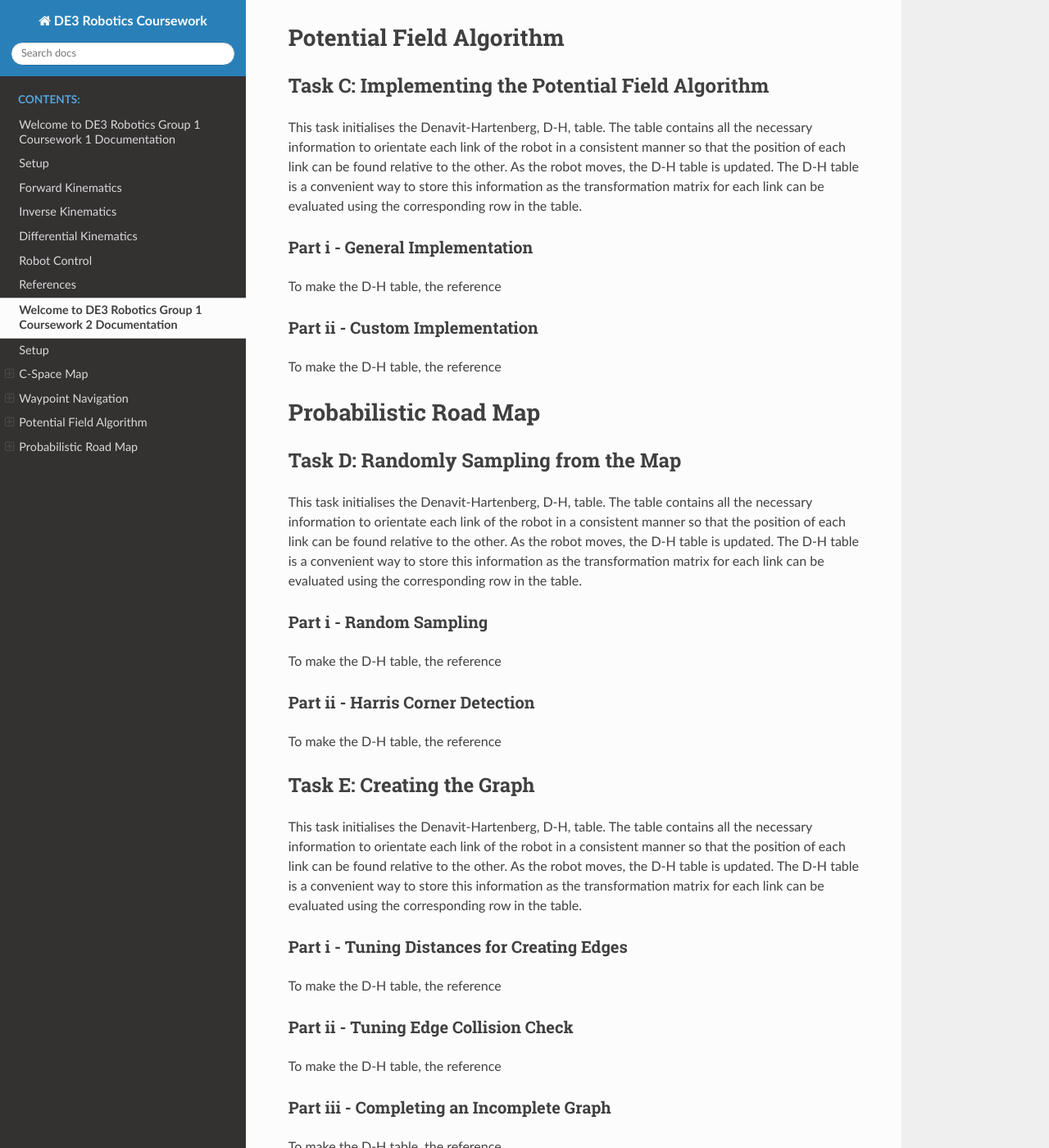
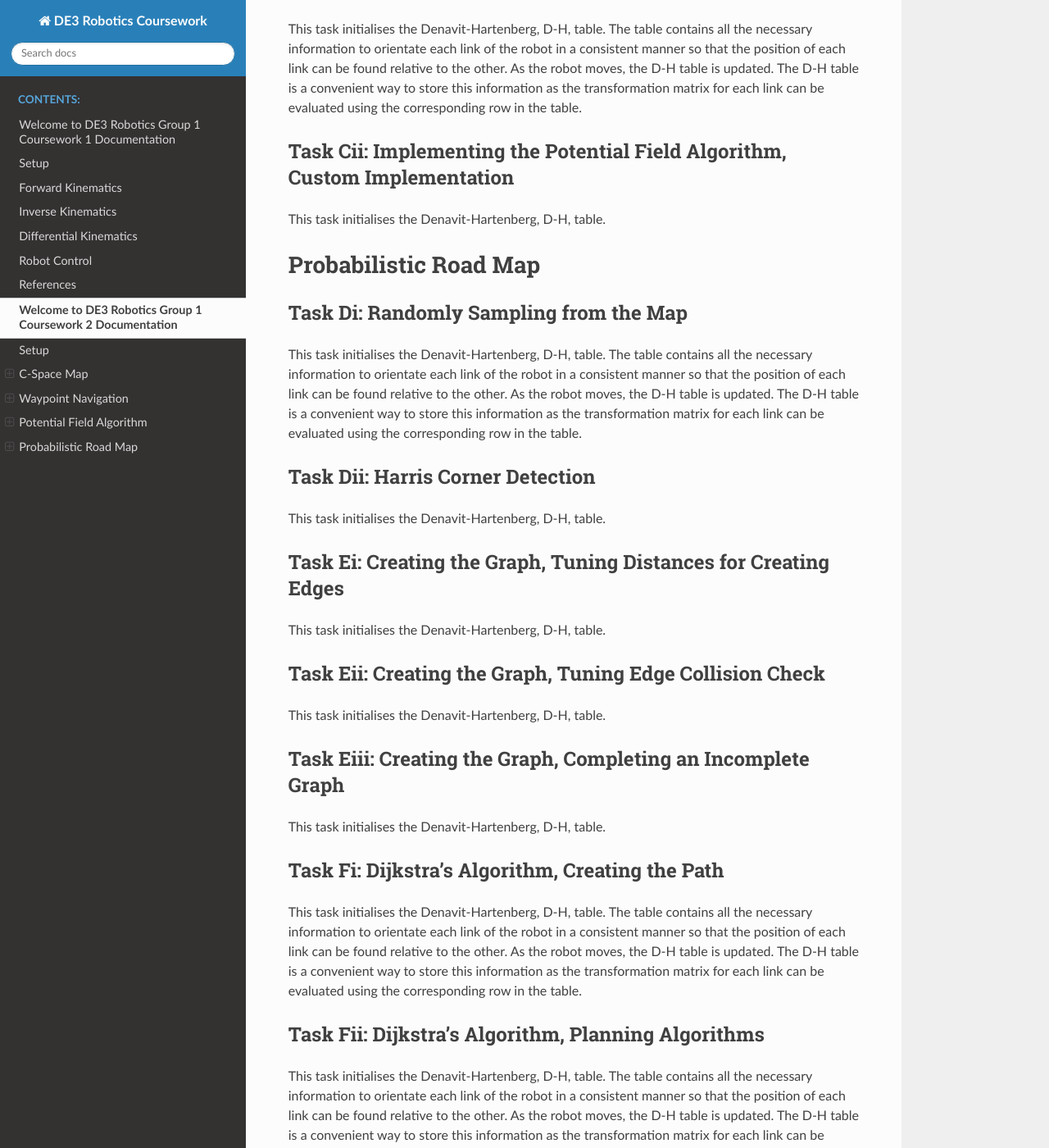
Before and after one commit to oliver-veal/robotics-coursework, a Sphinx documentation site: the page built from docs/source/coursework2.rst, in a window 1280 px wide and 1400 px high, scrolled down 1438 px. Shown: the whole window at 82% size. Built offline with Sphinx 7.4.7 and the Read the Docs theme 2.0.0, drawn with Linux system fonts in a browser that asks for light colours; some of the changed text lies outside the part shown.

Commit message:
Coursework 2 updates

```diff
--- a/docs/source/coursework2.rst
+++ b/docs/source/coursework2.rst
@@ -30,23 +30,18 @@
 C-Space Map
 ==================
 
--------------------------------
-Task A: C-Space Dilation
--------------------------------
+----------------------------------------
+Task Ai : C-Space Dilation, Square Mask
+----------------------------------------
 
 This task initialises the Denavit-Hartenberg, D-H, table.
 The table contains all the necessary information to orientate each link of the robot in a consistent manner so that the position of each link can be found relative to the other.
 As the robot moves, the D-H table is updated.
 The D-H table is a convenient way to store this information as the transformation matrix for each link can be evaluated using the corresponding row in the table.
 
-Part i - Square Mask
-----------------------------
-
-To make the D-H table, the reference
-
-
-Part ii - Circular Mask
-----------------------------
+-------------------------------------------
+Task Aii : C-Space Dilation, Circular Mask
+-------------------------------------------
 
 To make the D-H table, the reference
 
@@ -54,32 +49,47 @@
 Waypoint Navigation
 ====================
 
---------------------------------
-Task B: Adding Waypoints by Hand
---------------------------------
+----------------------------------------------------
+Task Bi: Adding Waypoints by Hand, Creating the Path
+----------------------------------------------------
 
 This task initialises the Denavit-Hartenberg, D-H, table.
 The table contains all the necessary information to orientate each link of the robot in a consistent manner so that the position of each link can be found relative to the other.
 As the robot moves, the D-H table is updated.
 The D-H table is a convenient way to store this information as the transformation matrix for each link can be evaluated using the corresponding row in the table.
 
-Part i - Creating the Path
-----------------------------
 
-To make the D-H table, the reference
+-------------------------------------------------------------
+Task Bii: Adding Waypoints by Hand, Shortest Path Calculation
+-------------------------------------------------------------
 
-
-Part ii - Shortest Path Calculation
-------------------------------------
-
-To make the D-H table, the reference
+This task initialises the Denavit-Hartenberg, D-H, table.
 
 ==========================
 Potential Field Algorithm
 ==========================
 
+---------------------------------------------------------------------------
+Task Ci: Implementing the Potential Field Algorithm, General Implementation
+---------------------------------------------------------------------------
+
+This task initialises the Denavit-Hartenberg, D-H, table.
+The table contains all the necessary information to orientate each link of the robot in a consistent manner so that the position of each link can be found relative to the other.
+As the robot moves, the D-H table is updated.
+The D-H table is a convenient way to store this information as the transformation matrix for each link can be evaluated using the corresponding row in the table.
+
+---------------------------------------------------------------------------
+Task Cii: Implementing the Potential Field Algorithm, Custom Implementation
+---------------------------------------------------------------------------
+
+This task initialises the Denavit-Hartenberg, D-H, table.
+
+==========================
+Probabilistic Road Map
+==========================
+
 ---------------------------------------------------
-Task C: Implementing the Potential Field Algorithm
+Task Di: Randomly Sampling from the Map
 ---------------------------------------------------
 
 This task initialises the Denavit-Hartenberg, D-H, table.
@@ -87,83 +97,44 @@
 As the robot moves, the D-H table is updated.
 The D-H table is a convenient way to store this information as the transformation matrix for each link can be evaluated using the corresponding row in the table.
 
-Part i - General Implementation
----------------------------------------
+---------------------------------
+Task Dii: Harris Corner Detection
+---------------------------------
 
-To make the D-H table, the reference
+This task initialises the Denavit-Hartenberg, D-H, table.
 
+-----------------------------------------------------------------
+Task Ei: Creating the Graph, Tuning Distances for Creating Edges
+-----------------------------------------------------------------
 
-Part ii - Custom Implementation
-------------------------------------
+This task initialises the Denavit-Hartenberg, D-H, table.
 
-To make the D-H table, the reference
+---------------------------------------------------------
+Task Eii: Creating the Graph, Tuning Edge Collision Check
+---------------------------------------------------------
 
-==========================
-Probabilistic Road Map
-==========================
+This task initialises the Denavit-Hartenberg, D-H, table.
 
----------------------------------------------------
-Task D: Randomly Sampling from the Map
----------------------------------------------------
+-------------------------------------------------------------
+Task Eiii: Creating the Graph, Completing an Incomplete Graph
+-------------------------------------------------------------
+
+This task initialises the Denavit-Hartenberg, D-H, table.
+
+------------------------------------------------
+Task Fi: Dijkstra's Algorithm, Creating the Path
+------------------------------------------------
 
 This task initialises the Denavit-Hartenberg, D-H, table.
 The table contains all the necessary information to orientate each link of the robot in a consistent manner so that the position of each link can be found relative to the other.
 As the robot moves, the D-H table is updated.
 The D-H table is a convenient way to store this information as the transformation matrix for each link can be evaluated using the corresponding row in the table.
 
-Part i - Random Sampling
----------------------------------------
-
-To make the D-H table, the reference
-
-
-Part ii - Harris Corner Detection
-------------------------------------
-
-To make the D-H table, the reference
-
----------------------------------------------------
-Task E: Creating the Graph
----------------------------------------------------
+----------------------------------------------------
+Task Fii: Dijkstra's Algorithm, Planning Algorithms
+----------------------------------------------------
 
 This task initialises the Denavit-Hartenberg, D-H, table.
 The table contains all the necessary information to orientate each link of the robot in a consistent manner so that the position of each link can be found relative to the other.
 As the robot moves, the D-H table is updated.
 The D-H table is a convenient way to store this information as the transformation matrix for each link can be evaluated using the corresponding row in the table.
-
-Part i - Tuning Distances for Creating Edges
----------------------------------------------
-
-To make the D-H table, the reference
-
-
-Part ii - Tuning Edge Collision Check
---------------------------------------
-
-To make the D-H table, the reference
-
-
-Part iii - Completing an Incomplete Graph
-------------------------------------------
-
-To make the D-H table, the reference
-
------------------------------
-Task F: Dijkstra's Algorithm
------------------------------
-
-This task initialises the Denavit-Hartenberg, D-H, table.
-The table contains all the necessary information to orientate each link of the robot in a consistent manner so that the position of each link can be found relative to the other.
-As the robot moves, the D-H table is updated.
-The D-H table is a convenient way to store this information as the transformation matrix for each link can be evaluated using the corresponding row in the table.
-
-Part i - Creating the Path
----------------------------------------------
-
-To make the D-H table, the reference
-
-
-Part ii - Planning Algorithm Types
---------------------------------------
-
-To make the D-H table, the reference
```
